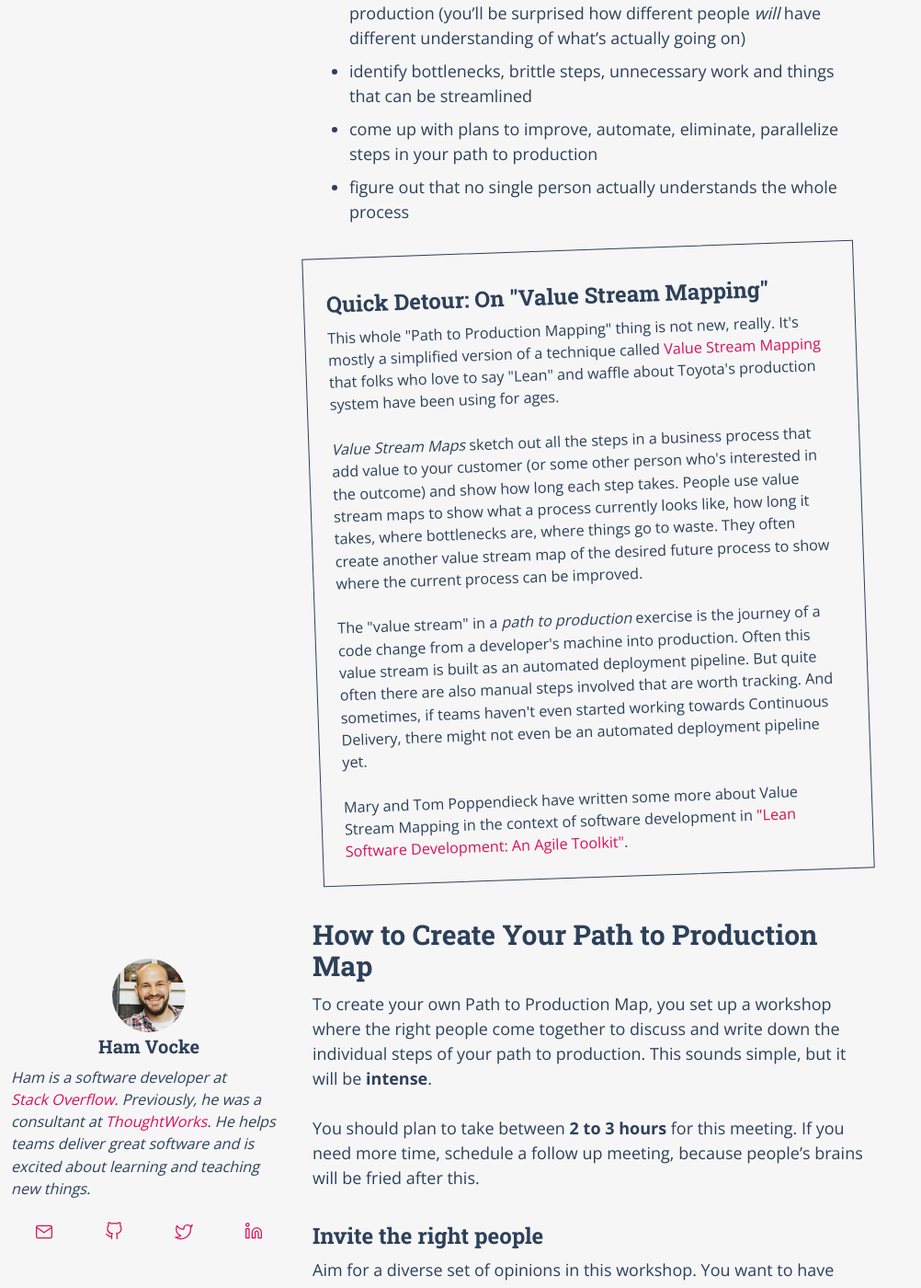
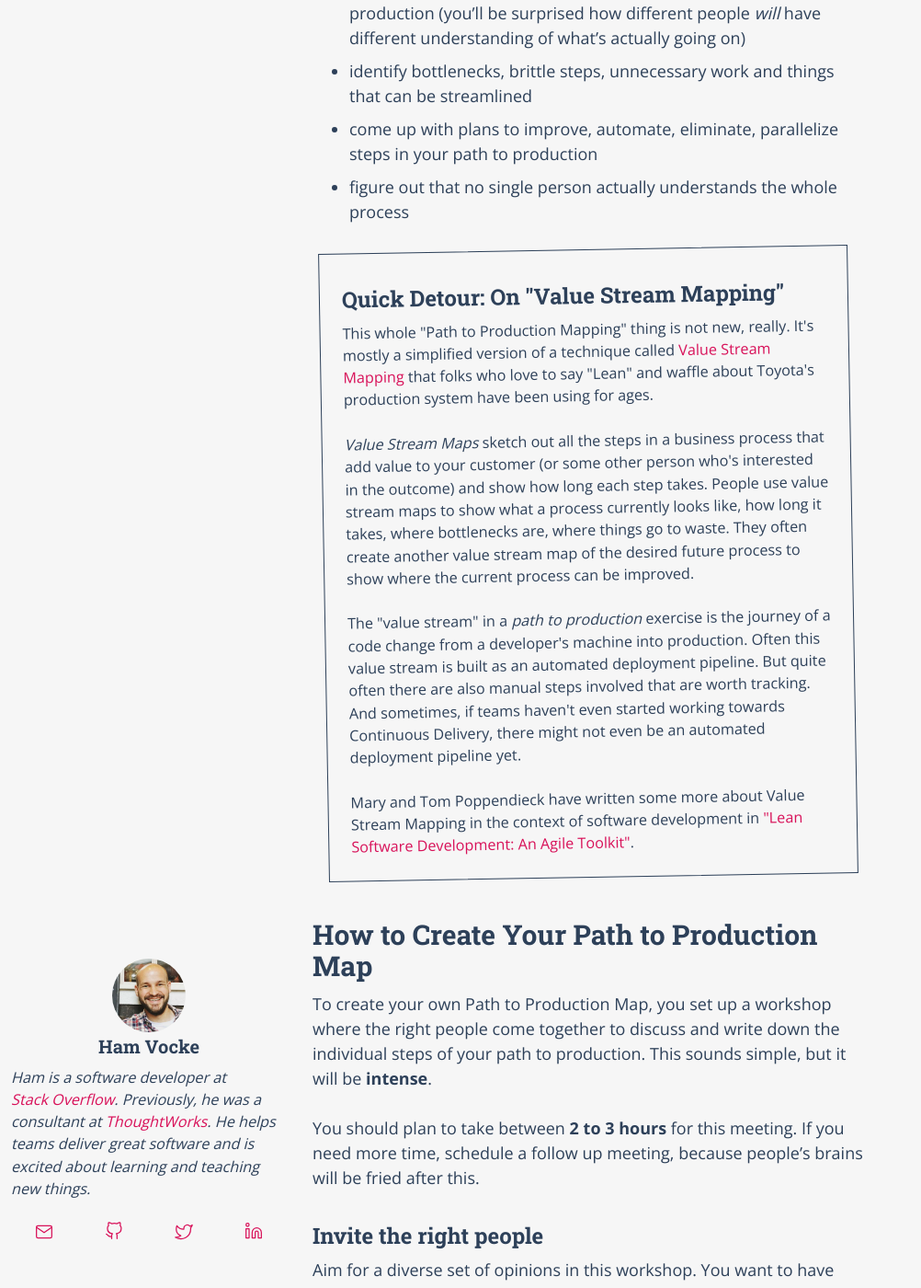
Before and after one commit to hamvocke/hamvocke.github.io, a Jekyll site: the page built from _posts/2023-03-08-path-to-production.md, in a window 1280 px wide and 1400 px high, scrolled down 3722 px. Shown: the whole window at 92% size, without its empty margins (0-1002 px from the left). Built offline with Jekyll 4.4.1, drawn with Linux system fonts in a browser that asks for light colours.

Commit message:
fix aside style on mobile

```diff
--- a/assets/css/hamvocke.css
+++ b/assets/css/hamvocke.css
@@ -477,7 +477,8 @@ h2 .feather {
     border: 1px solid var(--text);
     padding: 0 24px;
     font-size: 0.9em;
-    transform: rotate(-2deg);
+    transform: rotate(-1deg);
+    margin: 12px;
 }
 
 blockquote {
```
